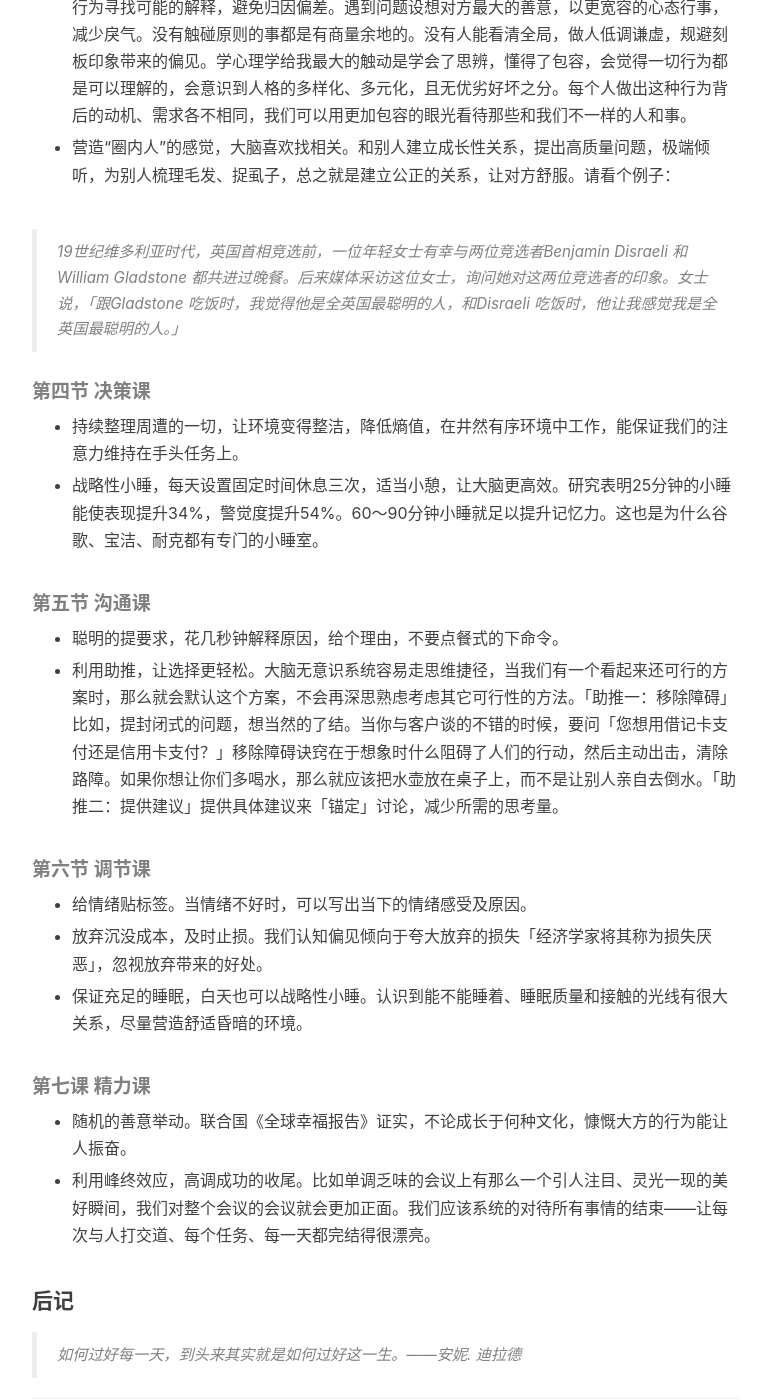
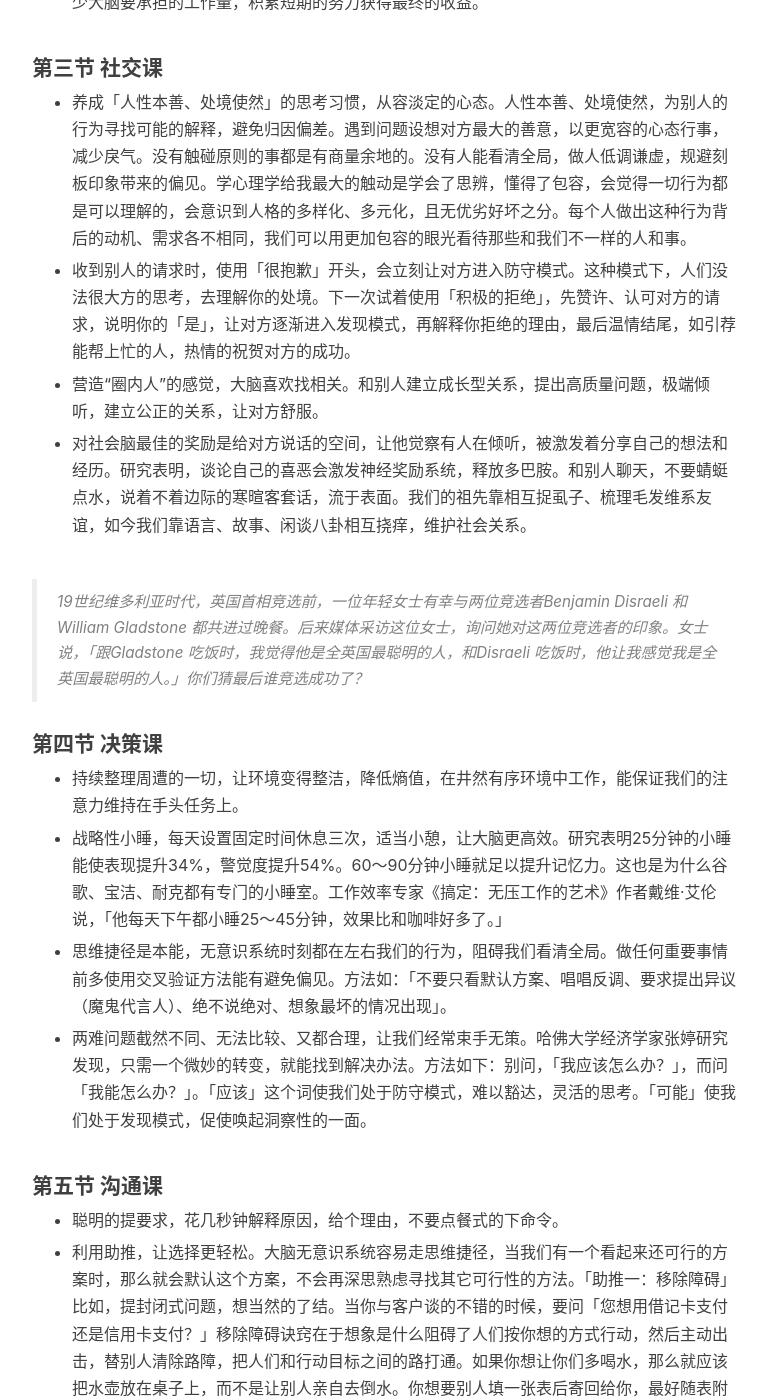
Before and after one commit to zapp926/blog, a Jekyll site: the page built from _posts/2018-11-23-Have a good day.md, in a window 1280 px wide and 1400 px high, scrolled down 2136 px. Shown: the whole window, without its empty margins (233-1003 px from the left). Built offline with Jekyll 4.4.1, drawn with Linux system fonts in a browser that asks for light colours; nearby versions of some CDN libraries; comment, search, counter and statistics services are not loaded; some of the changed text lies outside the part shown.

Commit message:
add blog

```diff
--- a/_posts/2018-11-23-Have a good day.md
+++ b/_posts/2018-11-23-Have a good day.md
@@ -10,72 +10,84 @@
 ---
 
 
-卡罗琳·韦布是一名英国作家、经济学家和执行教练，中文译作《七堂思维成长课》主要综合行为经济学、心理学和神经科学的研究结论来指导你们改善工作和生活，过好每一天。全书贯穿三大主题，将科学成果转化到
-现实世界，切实指导我们在信息洪流时代如何走好每一步。
+卡罗琳·韦布是一名英国作家、经济学家和执行教练，中文译作《七堂思维成长课》主要综合行为经济学、心理学和神经科学的研究结论来指导人们改善工作和生活，过好每一天。全书贯穿三大主题，将科学成果转化到现实世界，切实指导我们在信息洪流时代走好每一步。
 
-- 双系统大脑：熟悉卡尼曼的同学想必都知道《思考，快与慢》一书。在卡尼曼的基础上，韦布同样将大脑分为两套系统，一套受意识控制，另一套无意识且凭本能。这两套系统相互协作，调控我们的认知。但双系统理论现已被斯坦诺维奇的三重心智理论取代。
+- 双系统大脑：熟悉卡尼曼的同学都知道《思考，快与慢》一书。和卡尼曼一样，韦布同样将大脑分为两套系统，一套受意识控制，另一套受无意识控制且凭本能。两套系统相互协作，调控我们的认知。现在主流的理论是斯坦诺维奇的三重心智理论。
 
-- 发现-防守之轴：潜意识中，我们一直寻找需要抵御的威胁和可发现的奖励。我们很容易进入防守模式，在此状态下容易冲动。但只要加入一点自我意识的控制和对某种奖励的追求，我们就能调整回思路清晰的发现模式。发现-防守之轴也就是现在大家所讲的行动科学。
+- 发现-防守之轴：潜意识中，我们时刻在扫面周边环境，寻找潜在的威胁或奖励。我们很容易进入防守模式，此状态下冲动莽撞。但只要加入一点自我意识的控制和对某种奖励的追求，我们就能调整回思路清晰的发现模式。发现-防守之轴也就是现在所讲的行动科学。
 
 - 精神-身体环路。人类身体和精神之间的相互交错远比我们认识的深入。该主题符合第二代认知思潮提出的「具身认知」理念，身体不是认知的外在，而是认知本身。
 
-#### 行动清单
+### 行动清单
 
-挑选对自己实用的一些行动清单，日日月月，大周期小行动。
+从书中挑选了一些对自己实用的行动清单，日日月月，大周期小行动。
 
-##### 第一节 目标课
+---
+
+#### 第一节 目标课
 
 - 执行意图，即「如果—那么」计划。如果我今天中午去吃午饭，那么我就走楼梯。如果明天早上闹钟响了，那么我就在床上坐起来，搓搓脸，揉揉眼睛，捏捏耳朵，穿衣服起床。进一步提高行动可结合WOOP理论。哥大心理学家霍尔沃森发现，设定执行意图可让理想实现概率提高三倍之多。
 
-- 心理对照，适当消极反而动力十足。将理想结果与烦人的日常生活现实进行对比，思考一下消极面。纽约大学心理学家厄廷根等人发现，人们细心思考想要结果的同时也仔细思考面临的障碍，并做两手准备，那么他们达成目标的概率就会大增。
+- 心理对照，适当消极反而动力十足。将理想结果与烦人的日常生活现实进行对比，思考一下消极面，避开乐观引起的松懈，促使人们行动。纽约大学心理学家厄廷根等人发现，人们细心思考想要结果的同时也仔细思考面临的障碍，并做两手准备，那么他们达成目标的概率就会大增。
 
-- 心理演练，想象的神奇力量。镜像神经元的发现为我们打开了新的思路，研究人员发现我们在想象某事和实际经历某事时大脑的激活方式相差无几，重合度在60%～90%。大量实验证明心里演练的作用。有研究人员找来两组初学者，让他们学习钢琴的一段音符，练习一周时间，在一周内测验他们弹奏的准确度。两组被试的差别在于：一组只在脑子中「练习」，不允许碰任何琴键；另一组可实际弹奏，两组练习时间相同。练习的第三天测试，两组的准备度相当。第五天，实际练习组略微领先，但给「想象练习组」仅仅一次实际上手练习的机会后，两组就无任何差别了。
+- 心理演练，想象的神奇力量。镜像神经元的发现为我们打开了新的思路，研究人员发现我们在想象某事和实际经历某事时大脑的激活方式相差无几，重合度在60%～90%。大量实验证明心理演练的作用。有研究人员找来两组初学者，让他们学习钢琴的一段音符，练习一周时间，在一周内测验他们弹奏的准确度。两组被试的差别在于：一组只在脑子中「练习」，不允许碰任何琴键；另一组可实际弹奏，两组练习时间相同。练习的第三天测试，两组准备度相当。第五天，实际练习组略微领先，但给「想象练习组」仅一次实际上手练习的机会后，两组就无任何差别了。在公众演讲前还紧张的你，试试心理演练吧！
 
 
-##### 第二节 效率课
+#### 第二节 效率课
 
-- 刻意「停工」，时刻「复盘」。每天抽出一点时间来反思和充电，而不是每天任务满的毫无喘息时间。在完成重大任务，学习后，利用一点时间反思自己的见解，能提升每次经历的价值。比如，F1方程式比赛中，车手赢得比赛不仅仅靠速度，还有赖于「维修站策略」，即赛车队事先会安排车手停车进站维修。每次停车都是一次战术投资，刻意放慢速度有助于赛车随后加速。
+- 刻意「停工」，时刻「复盘」。生活在信息洪流时代，我们每天每时每刻都在算计如何充分利用时间，忙的晕头转向、不可开交，不停的往脑子里塞信息、不断地输入。大脑喜欢偷懒，我们工作记忆和注意系统容量有限，每天抽出一点时间来反思和充电，而不是每天任务满的毫无喘息时间。在完成重大任务、学习后，利用一点时间反思自己的见解，能提升每次经历的价值。比如，F1方程式比赛中，车手赢得比赛不仅仅靠速度，还有赖于「维修站策略」，即赛车队事先会安排车手停车进站维修。每次停车都是一次战术投资，刻意放慢速度有助于赛车随后加速。
 
 - 有意识放慢节奏，在这个一切都很急的时代，一个人人害怕落后的时代，花很大的力气，让自己慢下来，静下来。大家都高歌猛进，忙着赶路，恐怕早已忘了来时的路，催着赶着乱了脚步。是时候，走走停停，对生命变奏，让日子起舞。感到压力时候，通过具身认知逆向黑客大脑，使用「三角呼吸法」，即吸气时数三下，接着呼气时数三下，然后暂停，同时数三下。心率一旦降低，大脑会认为威胁已经解除，这样就能减弱其它的压力信号。
 
-- 日常小事自动化。大脑的工作记忆是最昂贵的内存，不太重要的日常决定「自动化」，设置简单明了、不需要思考的规则，腾出脑力空间。一次采访中奥巴马说到，“我只穿灰色或蓝色西装。我不想在吃和穿上做选择。把决策的经历集中，养成良好的日常习惯。”
+- 日常小事自动化。大脑的工作记忆是最昂贵的内存，把不太重要的日常决定「自动化」，设置简单明了、不需要思考的规则，腾出脑力空间。一次采访中奥巴马说到，「我只穿灰色或蓝色西装。我不想在吃和穿上做选择。把决策的经历集中，养成良好的日常习惯。」
 
 - 想象一下收益，给第一步一些甜头。在大脑中想象完成某项任务的后获得收益的场景，会让自己变得动力十足。当某个任务太难，造成行动瘫痪时，先迈出一小步，给第一步一些奖励。比如写文章进行不下去时，允许自己看一会轻松愉快的小视频，因为我们感到内疚的那份愉悦，能够稀释大脑对写文章需要付出短期代价的感知。也就是通过让眼前的任务变得更愉悦，来减少大脑要承担的工作量，积累短期的努力获得最终的收益。
 
-##### 第三节 社交课
+#### 第三节 社交课
 
 * 养成「人性本善、处境使然」的思考习惯，从容淡定的心态。人性本善、处境使然，为别人的行为寻找可能的解释，避免归因偏差。遇到问题设想对方最大的善意，以更宽容的心态行事，减少戾气。没有触碰原则的事都是有商量余地的。没有人能看清全局，做人低调谦虚，规避刻板印象带来的偏见。学心理学给我最大的触动是学会了思辨，懂得了包容，会觉得一切行为都是可以理解的，会意识到人格的多样化、多元化，且无优劣好坏之分。每个人做出这种行为背后的动机、需求各不相同，我们可以用更加包容的眼光看待那些和我们不一样的人和事。
 
-* 营造“圈内人”的感觉，大脑喜欢找相关。和别人建立成长性关系，提出高质量问题，极端倾听，为别人梳理毛发、捉虱子，总之就是建立公正的关系，让对方舒服。请看个例子：
+* 收到别人的请求时，使用「很抱歉」开头，会立刻让对方进入防守模式。这种模式下，人们没法很大方的思考，去理解你的处境。下一次试着使用「积极的拒绝」，先赞许、认可对方的请求，说明你的「是」，让对方逐渐进入发现模式，再解释你拒绝的理由，最后温情结尾，如引荐能帮上忙的人，热情的祝贺对方的成功。
 
-> 19世纪维多利亚时代，英国首相竞选前，一位年轻女士有幸与两位竞选者Benjamin Disraeli 和 William Gladstone 都共进过晚餐。后来媒体采访这位女士，询问她对这两位竞选者的印象。女士说，「跟Gladstone 吃饭时，我觉得他是全英国最聪明的人，和Disraeli 吃饭时，他让我感觉我是全英国最聪明的人。」
+* 营造“圈内人”的感觉，大脑喜欢找相关。和别人建立成长型关系，提出高质量问题，极端倾听，建立公正的关系，让对方舒服。
 
-##### 第四节 决策课
+* 对社会脑最佳的奖励是给对方说话的空间，让他觉察有人在倾听，被激发着分享自己的想法和经历。研究表明，谈论自己的喜恶会激发神经奖励系统，释放多巴胺。和别人聊天，不要蜻蜓点水，说着不着边际的寒暄客套话，流于表面。我们的祖先靠相互捉虱子、梳理毛发维系友谊，如今我们靠语言、故事、闲谈八卦相互挠痒，维护社会关系。
+
+> 19世纪维多利亚时代，英国首相竞选前，一位年轻女士有幸与两位竞选者Benjamin Disraeli 和 William Gladstone 都共进过晚餐。后来媒体采访这位女士，询问她对这两位竞选者的印象。女士说，「跟Gladstone 吃饭时，我觉得他是全英国最聪明的人，和Disraeli 吃饭时，他让我感觉我是全英国最聪明的人。」你们猜最后谁竞选成功了？
+
+#### 第四节 决策课
 
 * 持续整理周遭的一切，让环境变得整洁，降低熵值，在井然有序环境中工作，能保证我们的注意力维持在手头任务上。
 
-* 战略性小睡，每天设置固定时间休息三次，适当小憩，让大脑更高效。研究表明25分钟的小睡能使表现提升34%，警觉度提升54%。60～90分钟小睡就足以提升记忆力。这也是为什么谷歌、宝洁、耐克都有专门的小睡室。
+* 战略性小睡，每天设置固定时间休息三次，适当小憩，让大脑更高效。研究表明25分钟的小睡能使表现提升34%，警觉度提升54%。60～90分钟小睡就足以提升记忆力。这也是为什么谷歌、宝洁、耐克都有专门的小睡室。工作效率专家《搞定：无压工作的艺术》作者戴维·艾伦说，「他每天下午都小睡25～45分钟，效果比和咖啡好多了。」
 
-##### 第五节 沟通课
+* 思维捷径是本能，无意识系统时刻都在左右我们的行为，阻碍我们看清全局。做任何重要事情前多使用交叉验证方法能有避免偏见。方法如：「不要只看默认方案、唱唱反调、要求提出异议（魔鬼代言人）、绝不说绝对、想象最坏的情况出现」。
+
+* 两难问题截然不同、无法比较、又都合理，让我们经常束手无策。哈佛大学经济学家张婷研究发现，只需一个微妙的转变，就能找到解决办法。方法如下：别问，「我应该怎么办？」，而问「我能怎么办？」。「应该」这个词使我们处于防守模式，难以豁达，灵活的思考。「可能」使我们处于发现模式，促使唤起洞察性的一面。
+
+#### 第五节 沟通课
 
 * 聪明的提要求，花几秒钟解释原因，给个理由，不要点餐式的下命令。
 
-* 利用助推，让选择更轻松。大脑无意识系统容易走思维捷径，当我们有一个看起来还可行的方案时，那么就会默认这个方案，不会再深思熟虑考虑其它可行性的方法。「助推一：移除障碍」比如，提封闭式的问题，想当然的了结。当你与客户谈的不错的时候，要问「您想用借记卡支付还是信用卡支付？」移除障碍诀窍在于想象时什么阻碍了人们的行动，然后主动出击，清除路障。如果你想让你们多喝水，那么就应该把水壶放在桌子上，而不是让别人亲自去倒水。「助推二：提供建议」提供具体建议来「锚定」讨论，减少所需的思考量。
+* 利用助推，让选择更轻松。大脑无意识系统容易走思维捷径，当我们有一个看起来还可行的方案时，那么就会默认这个方案，不会再深思熟虑寻找其它可行性的方法。「助推一：移除障碍」比如，提封闭式问题，想当然的了结。当你与客户谈的不错的时候，要问「您想用借记卡支付还是信用卡支付？」移除障碍诀窍在于想象是什么阻碍了人们按你想的方式行动，然后主动出击，替别人清除路障，把人们和行动目标之间的路打通。如果你想让你们多喝水，那么就应该把水壶放在桌子上，而不是让别人亲自去倒水。你想要别人填一张表后寄回给你，最好随表附上已付邮资的信封。「助推二：提供建议」提供具体建议来「锚定」讨论，减少所需的思考量。
 
-##### 第六节 调节课
+#### 第六节 调节课
 
 * 给情绪贴标签。当情绪不好时，可以写出当下的情绪感受及原因。
 
-* 放弃沉没成本，及时止损。我们认知偏见倾向于夸大放弃的损失「经济学家将其称为损失厌恶」，忽视放弃带来的好处。
+* 放弃沉没成本，及时止损。我们认知偏见倾向于夸大放弃的损失「经济学家将其称为损失厌恶」，忽视放弃带来的好处。一件事投入了很多精力而不甘心放弃，最常见的如很多人会强迫自己看一场不想看的电影，还有那句「来都来了」，都体现了我们的认知失调。
 
 * 保证充足的睡眠，白天也可以战略性小睡。认识到能不能睡着、睡眠质量和接触的光线有很大关系，尽量营造舒适昏暗的环境。
 
-##### 第七课 精力课
+#### 第七课 精力课
 
 * 随机的善意举动。联合国《全球幸福报告》证实，不论成长于何种文化，慷慨大方的行为能让人振奋。
 
-* 利用峰终效应，高调成功的收尾。比如单调乏味的会议上有那么一个引人注目、灵光一现的美好瞬间，我们对整个会议的会议就会更加正面。我们应该系统的对待所有事情的结束——让每次与人打交道、每个任务、每一天都完结得很漂亮。
+* 利用峰终效应，高调成功的收尾。比如单调乏味的会议上有那么一个引人注目、灵光一现的美好瞬间，我们对整个会议的会议就会更加正面。我们应该系统的对待所有事情的结束—让每次与人打交道、每个任务、每一天都完结得很漂亮。
 
-#### 后记
+### 后记
+---
 
-> 如何过好每一天，到头来其实就是如何过好这一生。——安妮. 迪拉德
+读完这本书，给自己开了这份「药方」，找到心之所属并坚守，是我一生的追求。
+
+> 如何过好每一天，到头来其实就是如何过好这一生。—安妮. 迪拉德
```
Also changed, not shown: _posts/2018-08-26-tell_story.md (+11 -4 lines), _posts/2018-09-16-life-circle.md (+8 -8 lines), _posts/2018-10-23-The ambiguities of experience.md (+18 -13 lines), _posts/2018-11-12-psycholopy of intelligence analysisi-note.md (+15 -13 lines), _posts/2018-11-29-subj.md (+12 -14 lines).
